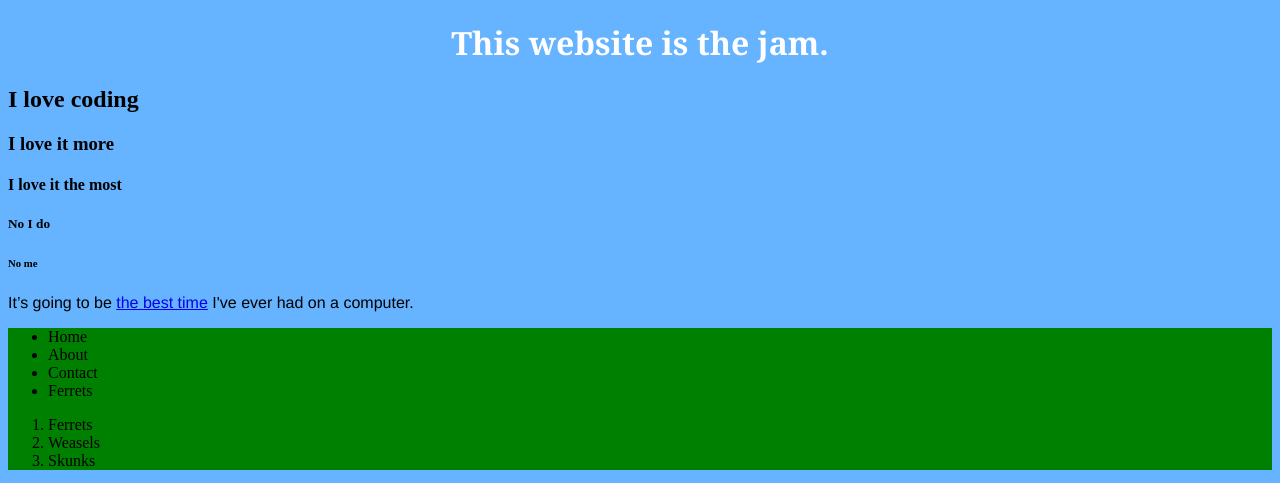
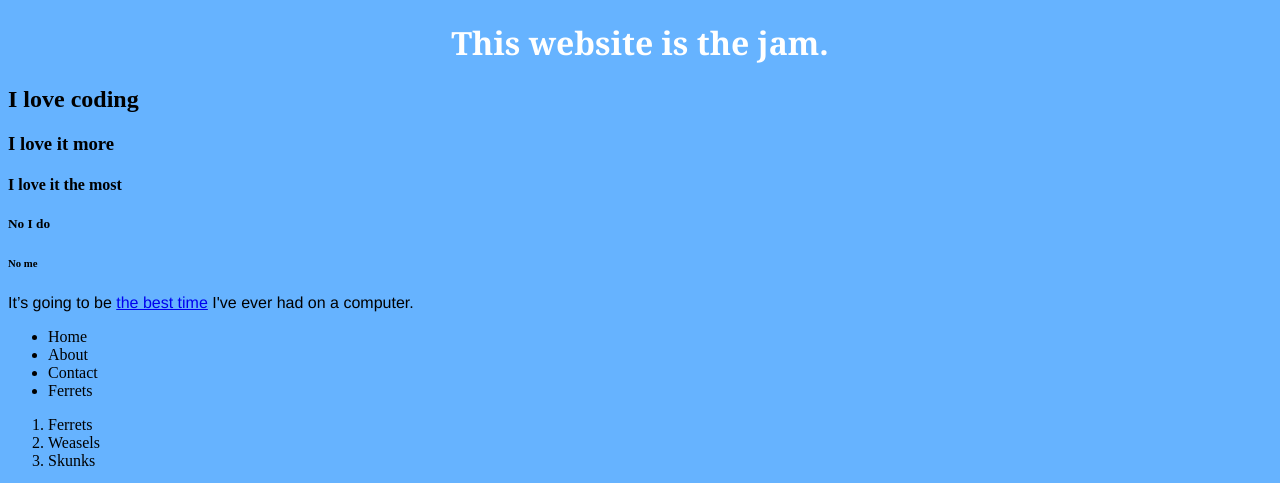
Before and after one commit to lkrklnd/lkrklnd.github.io, a plain HTML site: page index.html in a window 1280 px wide. Shown: the top 483 px of the page. Drawn offline with Linux system fonts and the light colour scheme; grey boxes are pictures that could not be loaded; a script that the page names is missing.

Commit message:
Update index.html

```diff
--- a/index.html
+++ b/index.html
@@ -19,7 +19,7 @@
 
    <p>It’s going to be <a href="http://www.seniorlink.co.nz/interests/pets/ferret.shtml" alt="14 Things to Consider Before Buying a Ferret">the best time</a> I've ever had on a computer.</p>
 
-   <div class="lists">
+   <div id="lists">
 
       <ul>
          <li>Home</li>
```
